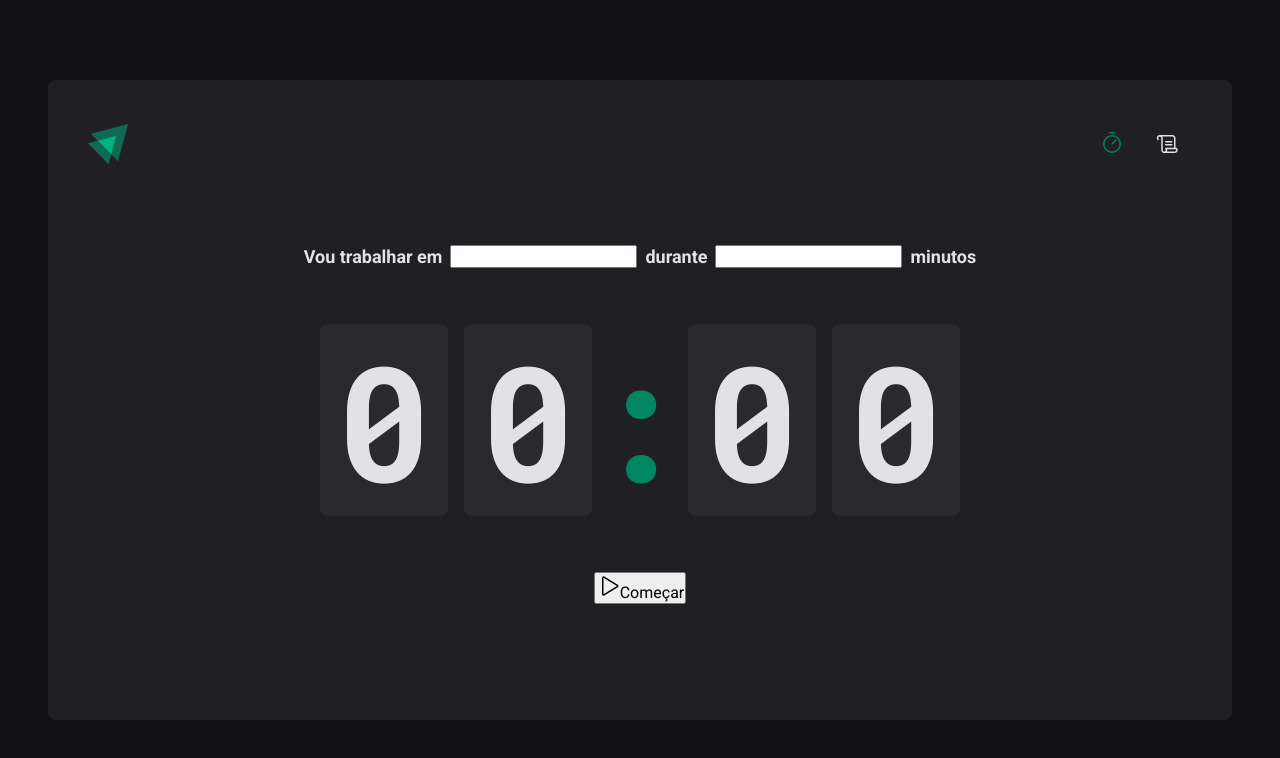
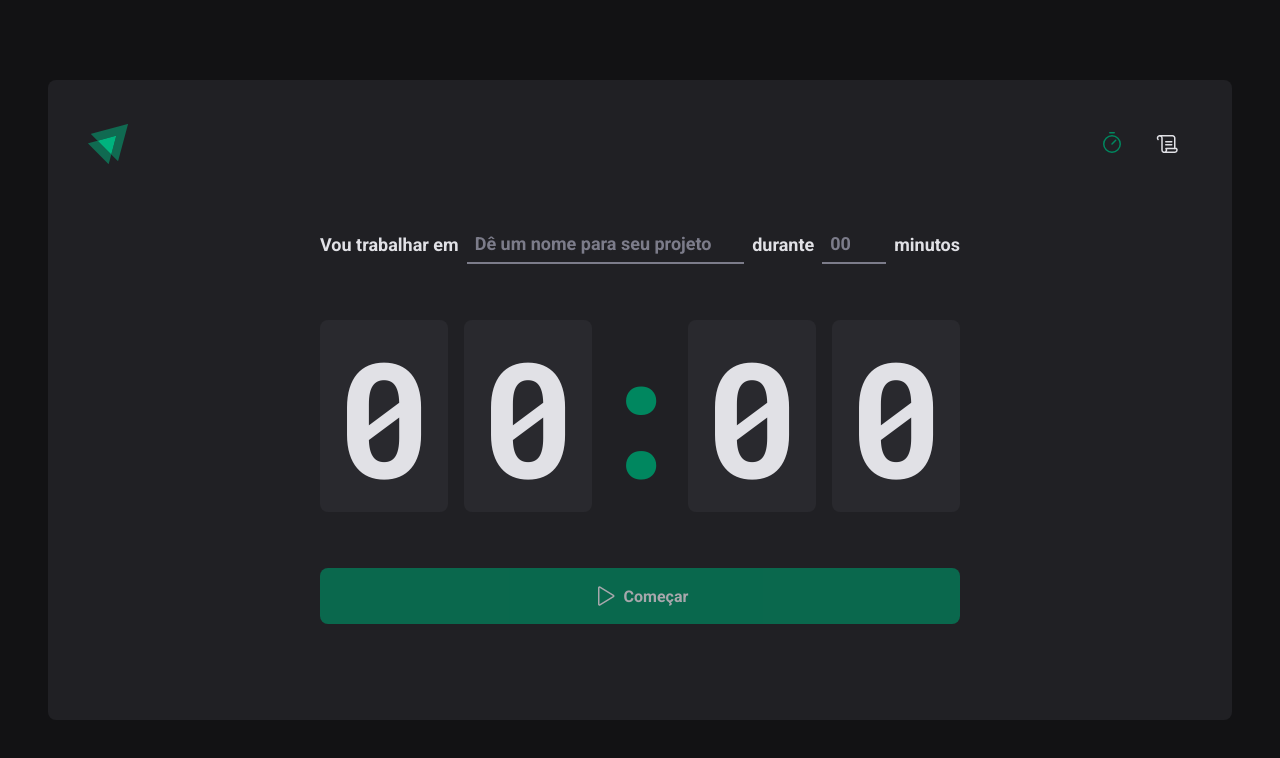
Before and after one commit to AntonioSilvaAzevedo/Timer, a React (Vite) app: page / in a window 1280 px wide. Shown: the top 758 px of the page. Built offline with nearby package versions, Linux system fonts and the light colour scheme.

Commit message:
styling span

```diff
--- a/src/pages/Home/index.tsx
+++ b/src/pages/Home/index.tsx
@@ -1,7 +1,7 @@
 /* eslint-disable prettier/prettier */
 
 import { Play } from "phosphor-react";
-import { CountdownContainer, FormContainer, HomeContainer, Separator } from "./styles";
+import { CountdownContainer, FormContainer, HomeContainer, MinutesAmountInput, Separator, StartCountdownButton, TaskInput } from "./styles";
 
 
 export function Home() {
@@ -10,10 +10,10 @@
       <form action="">
         <FormContainer>
           <label htmlFor="task">Vou trabalhar em </label>
-          <input id="task" />
+          <TaskInput id="task"  placeholder="Dê um nome para seu projeto"/>
 
           <label htmlFor="minutesAmount">durante</label>
-          <input id="minutesAmount"/>
+          <MinutesAmountInput id="minutesAmount" type="number" placeholder="00" />
 
           <span>minutos</span>
         </FormContainer>
@@ -26,10 +26,10 @@
           <span>0</span>
         </CountdownContainer>
 
-        <button type="submit">
+        <StartCountdownButton disabled type="submit">
           <Play size={24}/>
           Começar
-        </button>
+        </StartCountdownButton>
       </form>
     </HomeContainer>
   )
--- a/src/pages/Home/styles.ts
+++ b/src/pages/Home/styles.ts
@@ -54,3 +54,58 @@
   display: flex;
   justify-content: center;
 `
+
+const BaseInput = styled.input `
+  background: transparent;
+  height: 2.5rem;
+  border: 0;
+  border-bottom: 2px solid ${props => props.theme['gray-500']};
+  font-weight: bold;
+  font-size: 1.125rem;
+  padding: 0 0.5rem;
+  color: ${props => props.theme['gray-100']};
+
+  &:focus {
+    box-shadow: none;
+    border-color: ${props => props.theme['green-500']};
+  }
+
+  &::placeholder {
+    color: ${props => props.theme['gray-500']};
+  }
+`
+
+export const TaskInput = styled(BaseInput) `
+  flex: 1;
+`
+export const MinutesAmountInput = styled(BaseInput) `
+  width: 4rem;
+`
+
+export const StartCountdownButton = styled.button`
+  width: 100%;
+  border: 0;
+  padding: 1rem;
+  border-radius: 8px;
+
+  display: flex;
+  align-items: center;
+  justify-content: center;
+
+  gap: 0.5rem;
+  font-weight: bold;
+
+  cursor: pointer;
+
+  background: ${props => props.theme['green-500']};
+  color: ${props => props.theme['gray-100']};
+
+  &:disabled {
+    opacity: 0.7;
+    cursor: not-allowed;
+  }
+
+  &:not(:disabled)hover {
+    background: ${props => props.theme['green-700']};
+  }
+`
```
